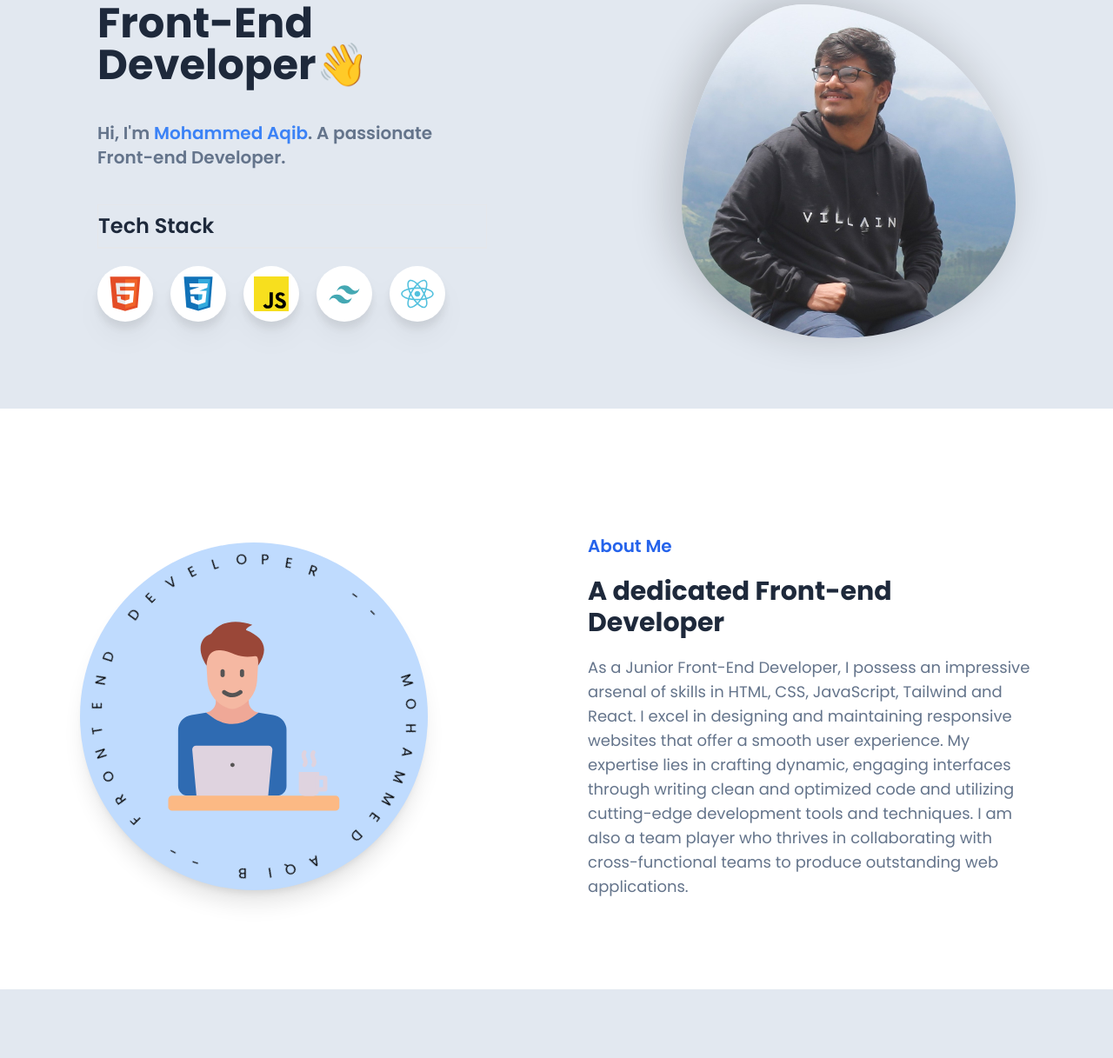
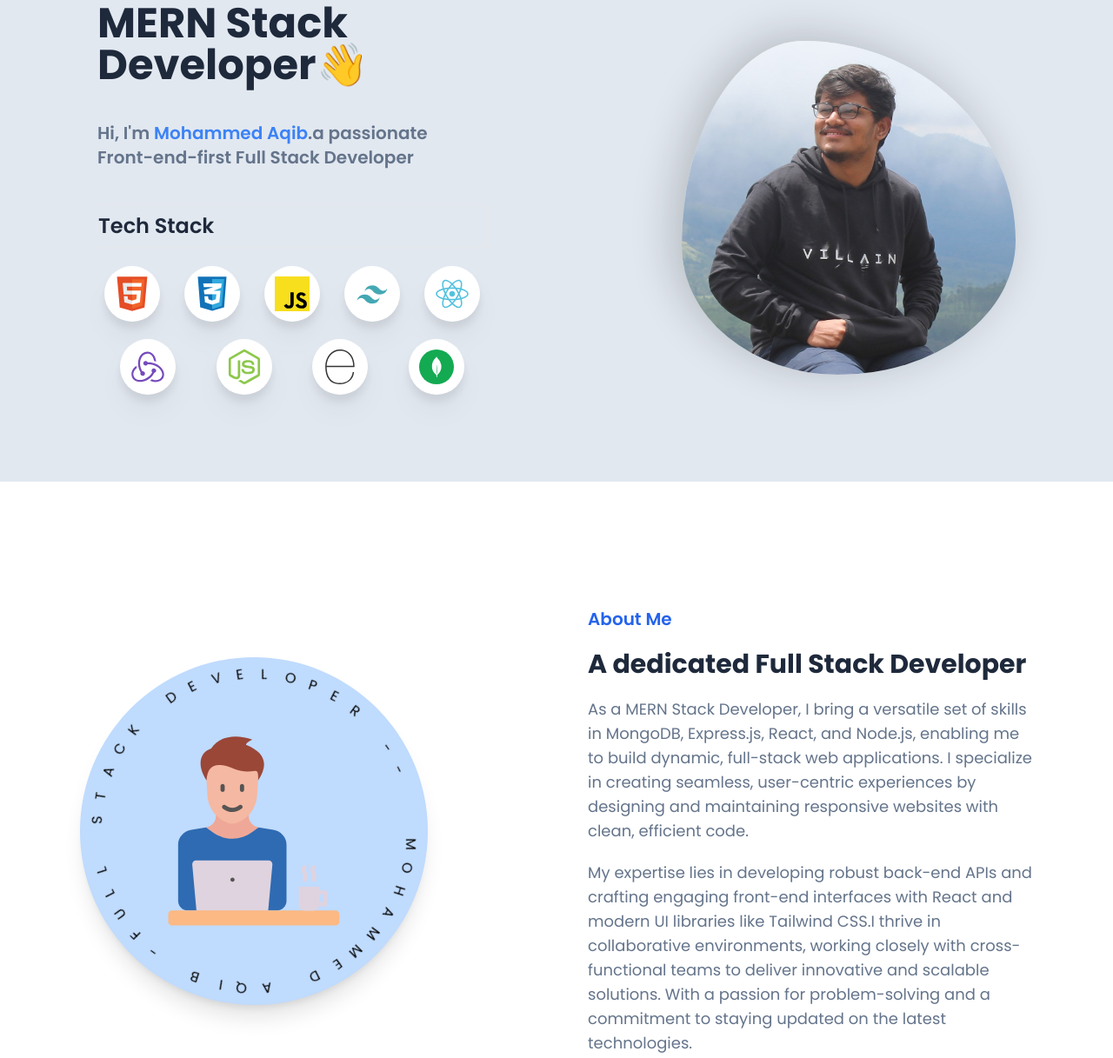
Before and after one commit to aqib-2/Personal_Portfolio, a website built with Vite: page index.html in a window 1280 px wide. Shown: the part 181-1398 px from the top of the page at 87% size. Built offline with nearby package versions, Linux system fonts and the light colour scheme.

Commit message:
changed the content

```diff
--- a/index.html
+++ b/index.html
@@ -43,31 +43,36 @@
             </div>
 
             <div class="w-[90%] my-10 md:w-[35%]">
-              <h1 class="inline-block text-5xl text-slate-800 font-bold">Front-End Developer<span class="wave">&#128075;</span></h1>
-              <h2 class="text-xl text-slate-500 font-semibold my-10">Hi, I'm<span class="text-blue-500"> Mohammed Aqib</span>. A passionate Front-end Developer.</h2>
+              <h1 class="inline-block text-5xl text-slate-800 font-bold">MERN Stack Developer<span class="wave">&#128075;</span></h1>
+              <h2 class="text-xl text-slate-500 font-semibold my-10">Hi, I'm<span class="text-blue-500"> Mohammed Aqib</span>.a passionate Front-end-first Full Stack Developer</h2>
               <div>
                 <h2 class="text-2xl text-slate-800 py-2 border border-b-2 font-semibold">Tech Stack</h2>
                 <div class="flex flex-wrap flex-row justify-evenly gap-5 my-5  drop-shadow-xl md:inline-flex">
-                  <div class="w-16 h-16 rounded-full bg-white cursor-pointer">  <img src="assets/html-5.svg" alt="html" class="w-10 my-3 mx-auto"/>  </div>
-                  <div class="w-16 h-16 rounded-full bg-white cursor-pointer">  <img src="assets/css-3.svg" alt="css" class="w-[2.8rem] my-2 mx-auto"/>  </div>
-                  <div class="w-16 h-16 rounded-full bg-white cursor-pointer">  <img src="assets/js.svg" alt="javascript" class="w-10 my-3 mx-auto"/>  </div>
-                  <div class="w-16 h-16 rounded-full bg-white cursor-pointer">  <img src="assets/tailwind.svg" alt="tailwind" class="w-10 my-3 mx-auto"/>  </div>
-                  <div class="w-16 h-16 rounded-full bg-white cursor-pointer">  <img src="assets/react.svg" alt="react js" class="w-10 my-3 mx-auto"/>  </div>
+                  <div class="w-16 h-16 rounded-full bg-white">  <img src="assets/html-5.svg" alt="html" class="w-10 my-3 mx-auto"/>  </div>
+                  <div class="w-16 h-16 rounded-full bg-white">  <img src="assets/css-3.svg" alt="css" class="w-[2.8rem] my-2 mx-auto"/>  </div>
+                  <div class="w-16 h-16 rounded-full bg-white">  <img src="assets/js.svg" alt="javascript" class="w-10 my-3 mx-auto"/>  </div>
+                  <div class="w-16 h-16 rounded-full bg-white">  <img src="assets/tailwind.svg" alt="tailwind" class="w-10 my-3 mx-auto"/>  </div>
+                  <div class="w-16 h-16 rounded-full bg-white">  <img src="assets/react.svg" alt="react js" class="w-10 my-3 mx-auto"/>  </div>
+                  <div class="w-16 h-16 rounded-full bg-white">  <img src="assets/redux-svgrepo-com.svg" alt="react js" class="w-10 my-3 mx-auto"/>  </div>
+                  <div class="w-16 h-16 rounded-full bg-white">  <img src="assets/nodejs-icon-logo-svgrepo-com.svg" alt="react js" class="w-10 my-3 mx-auto"/>  </div>
+                  <div class="w-16 h-16 rounded-full bg-white">  <img src="assets/express-svgrepo-com.svg" alt="react js" class="w-10 my-3 mx-auto"/>  </div>
+                  <div class="w-16 h-16 rounded-full bg-white">  <img src="assets/mongodb-svgrepo-com.svg" alt="react js" class="w-10 my-3 mx-auto"/>  </div>
                 </div>
               </div>
             </div>
           </div>
       </section>
 
-      <section id="about" class="w-full pt-20 pb-10 bg-white flex flex-col mx-auto items-center md:justify-around md:flex-row" >
+      <section id="about" class="w-full pt-20 pb-10 bg-white flex flex-col mx-auto items-center md:justify-around md:flex-row">
           <div class="rounded-full bg-blue-200 shadow-xl working-man" >
             <p id="circletext" class="h-[280px] w-[280px] relative effect md:h-[400px] md:w-[400px]"></p>
           </div>
 
           <div class="w-[85%] my-16 space-y-5 md:w-[40%]">
             <h3 class="text-xl font-semibold text-blue-600">About Me</h3>
-            <h2 class="text-3xl font-bold text-slate-800">A dedicated Front-end Developer</h2>
-            <p class="text-lg text-slate-500">As a Junior Front-End Developer, I possess an impressive arsenal of skills in HTML, CSS, JavaScript, Tailwind and React. I excel in designing and maintaining responsive websites that offer a smooth user experience. My expertise lies in crafting dynamic, engaging interfaces through writing clean and optimized code and utilizing cutting-edge development tools and techniques. I am also a team player who thrives in collaborating with cross-functional teams to produce outstanding web applications.</p>
+            <h2 class="text-3xl font-bold text-slate-800">A dedicated Full Stack Developer</h2>
+            <p class="text-lg text-slate-500">As a MERN Stack Developer, I bring a versatile set of skills in MongoDB, Express.js, React, and Node.js, enabling me to build dynamic, full-stack web applications. I specialize in creating seamless, user-centric experiences by designing and maintaining responsive websites with clean, efficient code.</p>
+            <p class="text-lg text-slate-500">My expertise lies in developing robust back-end APIs and crafting engaging front-end interfaces with React and modern UI libraries like Tailwind CSS.I thrive in collaborative environments, working closely with cross-functional teams to deliver innovative and scalable solutions. With a passion for problem-solving and a commitment to staying updated on the latest technologies.</p>
           </div>
       </section>
 
@@ -81,10 +86,13 @@
 
             <div class="w-[90%] py-10 text-center space-y-5 md:w-[45%]">
               <h2 class="text-xl font-bold text-slate-900">Car Rental</h2>
-              <p class="text-lg text-slate-500 w-[80%] mx-auto">A car rental website is an online platform that allows users to rent cars for personal or business use. The website provides an interface for searching, comparing, and reserving cars.</p>
-              <div class="flex flex-row w-[70%] mx-auto justify-around">
+              <p class="text-lg text-slate-500 w-[80%] mx-auto">A car rental website is an online platform that allows users to rent cars for personal or business use. The website provides an interface for searching and reserving the cars after successful payment.</p>
+              <div class="flex flex-row w-[90%] md:w-[70%] mx-auto justify-around">
                 <img src="assets/react.svg" class="w-12"/>
                 <img src="assets/tailwind.svg" class="w-12"/>
+                <img src="assets/nodejs-icon-logo-svgrepo-com.svg" class="w-12"/>
+                <img src="assets/express-svgrepo-com.svg" class="w-12"/>
+                <img src="assets/mongodb-svgrepo-com.svg" class="w-12"/>
               </div>
               <div class="flex flex-row w-[75%] mx-auto justify-around">
                 <a href="https://github.com/aqib-2/Car_Rental.git" target="_blank" class="inline-flex items-center font-semibold text-lg hover:text-blue-600">Code &nbsp;<img src="assets/github-logo.svg" class="w-7"/></a>
@@ -146,7 +154,7 @@ ham.addEventListener('click', ()=>{
 })
 
 function circularText(){
-    const data=["F","R","O","N","T","E","N","D"," ","D","E","V","E","L","O","P","E","R"," ","-","-"," "," ","M","O","H","A","M","M","E","D"," ","A","Q","I","B"," ","-","-"];
+    const data=["F","U","L","L"," ","S","T","A","C","K"," ","D","E","V","E","L","O","P","E","R"," ","-","-"," "," ","M","O","H","A","M","M","E","D"," ","A","Q","I","B"," ","-","-"];
 
        circular.innerHTML=(data.map((text,i) => `<span style="transform: rotate(${i*9}deg);">${text}</span>`)).join(" ");
 }
--- a/input.css
+++ b/input.css
@@ -10,8 +10,8 @@ html{
     scrollbar-color: #2563EB transparent;
 }
 ::-webkit-scrollbar{
-    width: 1vw;
-    height: 10vw;
+    width: .5vw;
+    height: .5vw;
 }
 ::-webkit-scrollbar-thumb{
     background: #2563EB;
```
Also changed, not shown: assets/express-svgrepo-com.svg (added), assets/mongodb-svgrepo-com.svg (added), assets/nodejs-icon-logo-svgrepo-com.svg (added), assets/redux-svgrepo-com.svg (added).
